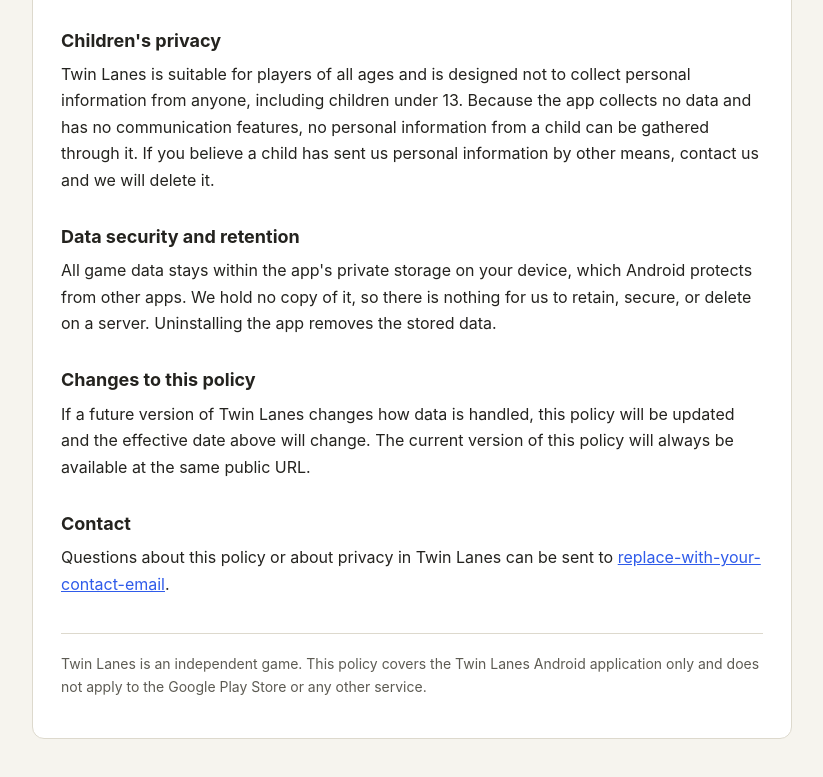
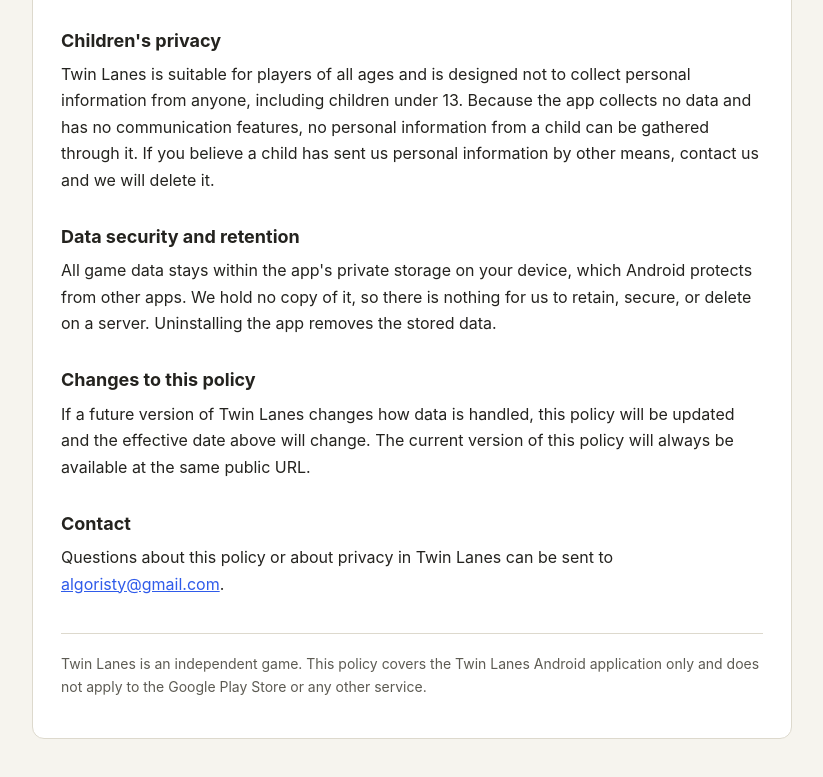
Before and after one commit to Tushargupta9800/Tushargupta9800.github.io, a plain HTML site: page twinlanes.html in a window 1280 px wide. Shown: the part 997-1774 px from the top of the page, without its empty margins (228-1051 px from the left). Drawn offline with Linux system fonts and the light colour scheme.

Commit message:
update email

```diff
--- a/twinlanes.html
+++ b/twinlanes.html
@@ -3,8 +3,7 @@
   Twin Lanes privacy policy.
 
   Before publishing:
-  1. Replace every occurrence of replace-with-your-contact-email with a real
-     email address you monitor.
+  1. The contact email is algoristy@gmail.com.
   2. Host this file at a public HTTPS URL (no login, not a PDF, not a download).
   3. Paste that URL into the Play Console listing.
 -->
@@ -167,7 +166,7 @@
   <h2>Contact</h2>
   <p>
     Questions about this policy or about privacy in Twin Lanes can be sent to
-    <a href="mailto:replace-with-your-contact-email">replace-with-your-contact-email</a>.
+    <a href="mailto:algoristy@gmail.com">algoristy@gmail.com</a>.
   </p>
 
   <footer>
```
